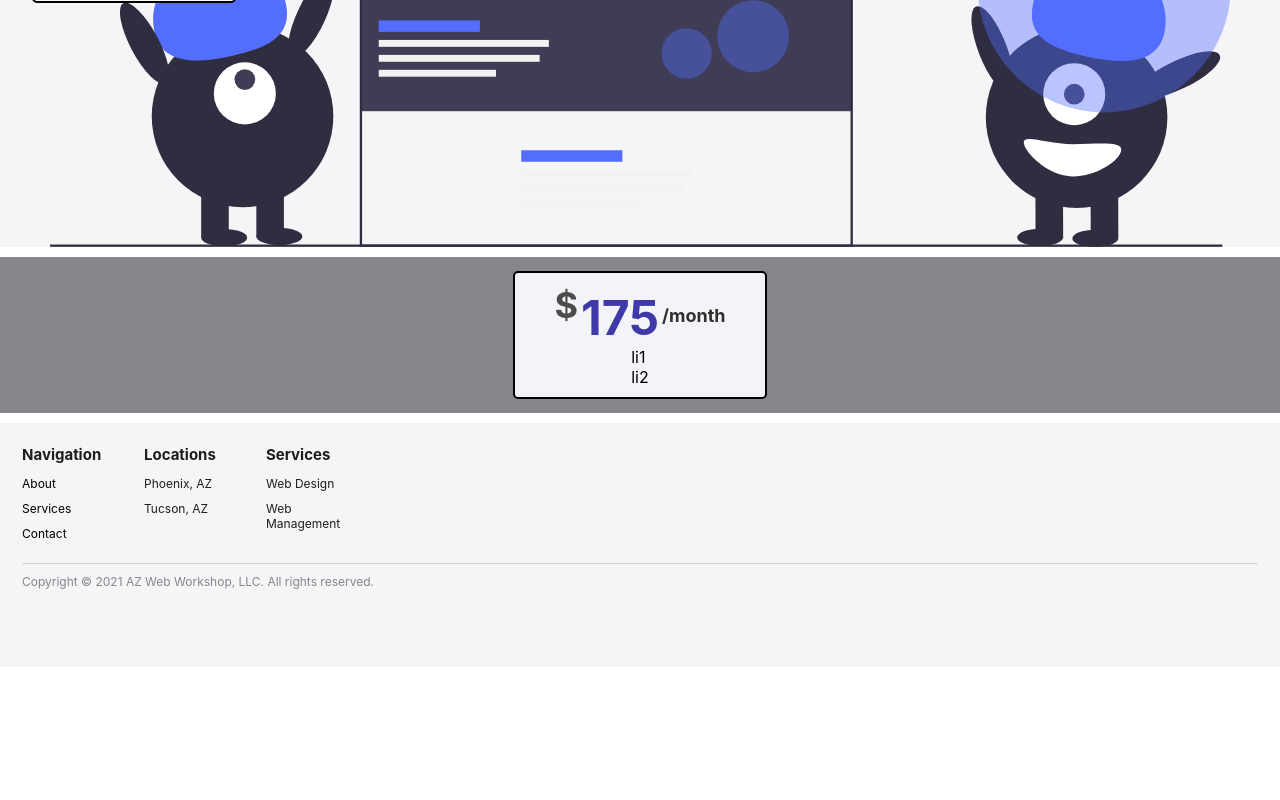
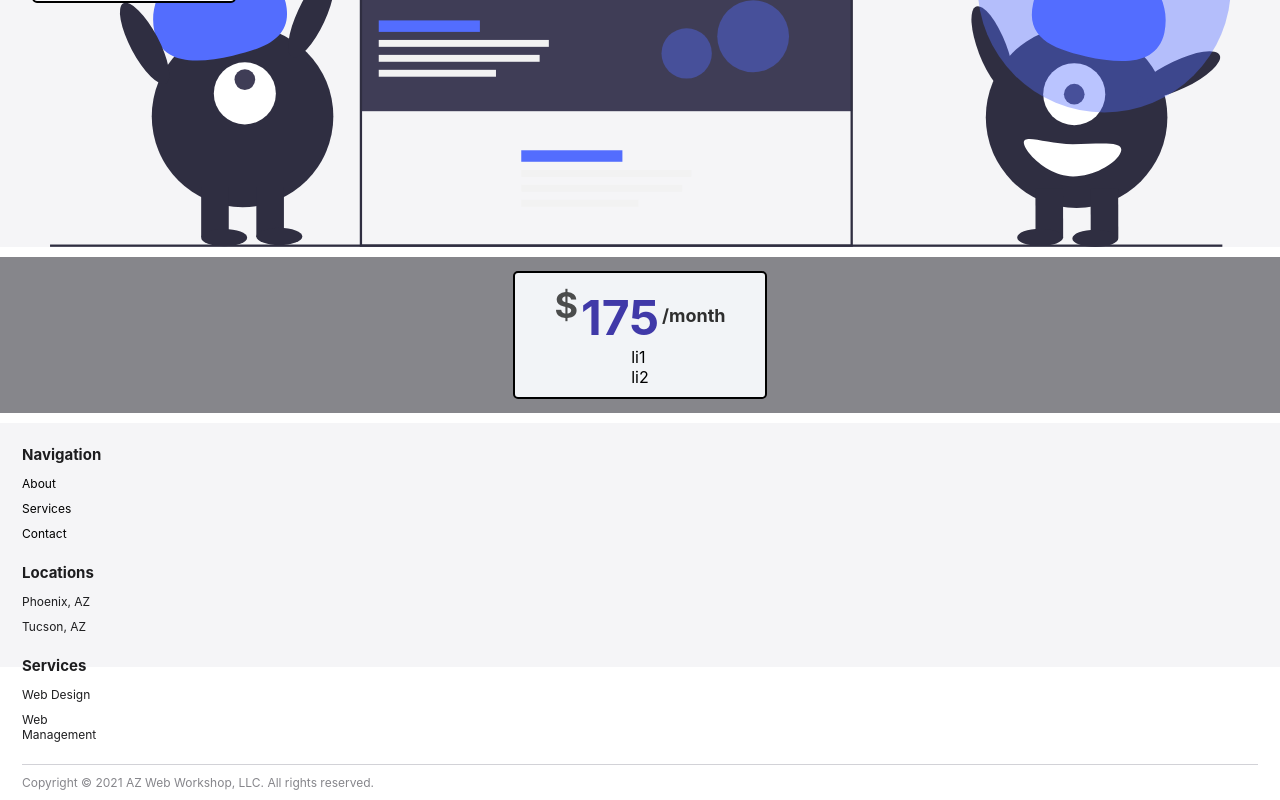
Before and after one commit to tangellaz/MySite, a Next.js app: page / in a window 1280 px wide. Shown: the part 607-1407 px from the top of the page. Before the commit the page ends 1274 px from the top, so only its background shows below. Built offline with nearby package versions, Linux system fonts and the light colour scheme.

Commit message:
media query test

```diff
--- a/styles/home.module.css
+++ b/styles/home.module.css
@@ -400,25 +400,52 @@ float: left;
 
 /*Media Queries*/
 @media only screen and (max-width: 600px) {
-  .nav {}
+
+  .footNav {
+    display: flex;
+    flex-direction: column;
+    color: #1d1d1f;
+    border-bottom: 1px solid #d2d2d7;
+  }
+
 }
 
 /* Small devices (portrait tablets and large phones, 600px and up) */
 @media only screen and (min-width: 600px) {
- .nav {}
+  .footNav {
+    display: flex;
+    flex-direction: column;
+    color: #1d1d1f;
+    border-bottom: 1px solid #d2d2d7;
+  }
 }
 
 /* Medium devices (landscape tablets, 768px and up) */
 @media only screen and (min-width: 768px) {
- .nav {}
+  .footNav {
+    display: flex;
+    flex-direction: column;
+    color: #1d1d1f;
+    border-bottom: 1px solid #d2d2d7;
+  }
 }
 
 /* Large devices (laptops/desktops, 992px and up) */
 @media only screen and (min-width: 992px) {
- .nav {}
+  .footNav {
+    display: flex;
+    flex-direction: column;
+    color: #1d1d1f;
+    border-bottom: 1px solid #d2d2d7;
+  }
 }
 
 /* Extra large devices (large laptops and desktops, 1200px and up) */
 @media only screen and (min-width: 1200px) {
- .nav {}
+  .footNav {
+    display: flex;
+    flex-direction: column;
+    color: #1d1d1f;
+    border-bottom: 1px solid #d2d2d7;
+  }
 }
```
